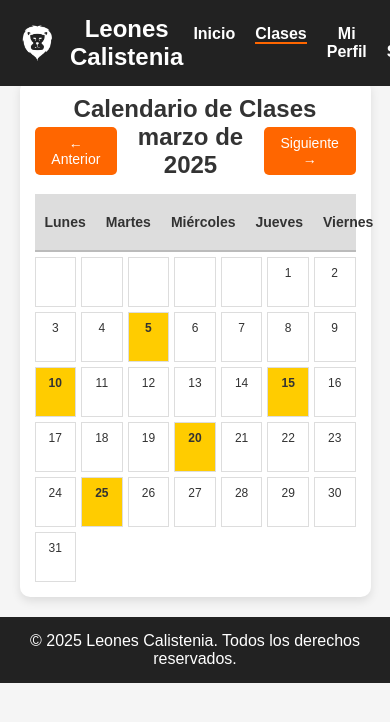
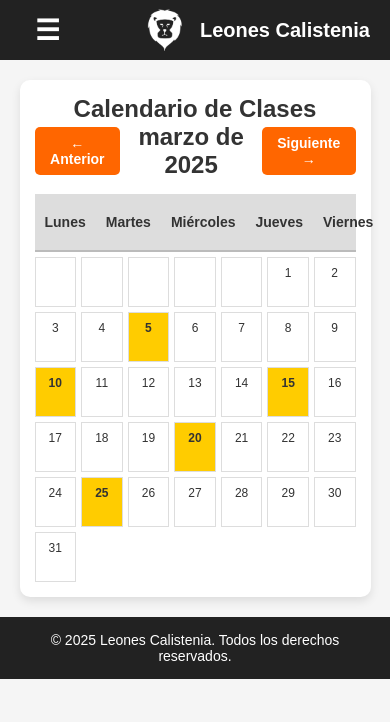
Before and after one commit to AlanDelAngel/leones_calistenia, a website: page public/classes.html in a window 390 px wide. Shown: the top 722 px of the page. Drawn offline with nearby package versions, Linux system fonts and the light colour scheme.

Commit message:
most recent bs

```diff
--- a/db.js
+++ b/db.js
@@ -5,7 +5,7 @@ const pool = mysql.createPool({
     user: process.env.DB_USER,
     password: process.env.DB_PASSWORD,
     database: process.env.DB_NAME,
-    host: process.env.DB_LOCAL_HOST, // SQL Connection | <host: process.env.DB_LOCAL_HOST> | <socketPath: `/cloudsql/${process.env.DB_HOST}`>
+    socketPath: `/cloudsql/${process.env.DB_HOST}`, // SQL Connection | <host: process.env.DB_LOCAL_HOST> | <socketPath: `/cloudsql/${process.env.DB_HOST}`>
     connectionLimit: 10
   });
 
--- a/public/auth.html
+++ b/public/auth.html
@@ -10,8 +10,8 @@
 <body>
     <header>
         <nav class="navbar">
-            <img src="/resources/logo.png" alt="Logo" class="logo_image">
-            <div class="logo">Leones Calistenia</div>
+            <script src="js/navbar_toggle.js"></script>
+            <div class="logo"><img src="/resources/logo.png" alt="Logo" class="logo_image">Leones Calistenia</div>
             <ul class="nav-links">
                 <li><a href="index.html">Inicio</a></li>
                 <li><a href="classes.html">Clases</a></li>
--- a/public/classes.html
+++ b/public/classes.html
@@ -10,8 +10,8 @@
 <body>
     <header>
         <nav class="navbar">
-            <img src="/resources/logo.png" alt="Logo" class="logo_image">
-            <div class="logo">Leones Calistenia</div>
+            <script src="js/navbar_toggle.js"></script>
+            <div class="logo"><img src="/resources/logo.png" alt="Logo" class="logo_image">Leones Calistenia</div>
             <ul class="nav-links">
                 <li><a href="index.html">Inicio</a></li>
                 <li><a href="classes.html" class="active">Clases</a></li>
--- a/public/css/styles.css
+++ b/public/css/styles.css
@@ -19,28 +19,31 @@ main {
 /* Navbar */
 .navbar {
     display: flex;
-    justify-content: flex-start;
+    justify-content: space-between;
     align-items: center;
-    padding: 15px 20px;
+    padding: 12px 20px;
     background-color: #222;
     color: white;
-    overflow: hidden;
+    width: 100%;
+    height: 60px;
     position: fixed;
     top: 0;
-    width: 100%;
+    left: 0;
     z-index: 1100;
 }
 
-.navbar .logo {
-    font-size: 1.5em;
+.logo {
+    display: flex;
+    align-items: center;
+    font-size: 20px;
     font-weight: bold;
-    margin-right: auto;
+    gap: 10px;
 }
 
 .navbar .logo_image {
-    width: 35px; /* Adjust size of the logo */
-    height: auto; /* Maintain aspect ratio */
-    margin-right: 15px;
+    width: 40px;
+    height: auto;
+    margin-right: 5px;
 }
 
 .nav-links {
@@ -56,21 +59,75 @@ main {
     color: white;
     text-decoration: none;
     font-weight: bold;
+    padding: 10px;
+    transition: color 0.3s, background-color 0.3s;
+}
+
+.nav-links a:hover {
+    background-color: rgba(255, 102, 0, 0.2);
+    border-radius: 5px;
 }
 
 .nav-links .active {
     border-bottom: 2px solid #ff6600;
 }
 
+/* Mobile Navbar */
+.menu-toggle {
+    display: none; /* Hidden by default */
+    font-size: 28px;
+    padding: 10px 15px;
+    background: none;
+    border: none;
+    color: white;
+    cursor: pointer;
+}
+
+@media (max-width: 768px) {
+    .menu-toggle {
+        display: block; /* Show only on mobile */
+    }
+
+    .nav-links {
+        display: none;
+        flex-direction: column;
+        position: absolute;
+        top: 60px;
+        left: 0;
+        background-color: #222;
+        width: 220px;
+        padding: 10px 0;
+        box-shadow: 2px 2px 10px rgba(0,0,0,0.2);
+        border-radius: 5px;
+    }
+
+    .nav-links.active {
+        display: flex;
+    }
+
+    .nav-links li {
+        padding: 12px 15px;
+    }
+
+    .nav-links a {
+        font-size: 16px;
+        padding: 10px 15px;
+    }
+}
+
 /* Hero Section */
+
+#index{
+    margin-top: 60px;
+}
+
 .hero {
     display: flex;
     flex-direction: column;
     justify-content: center;
     align-items: center;
     height: 100vh;
-    margin-top: -30px;
-    background-image: url('/resources/background.JPG');
+    background: linear-gradient(rgba(0,0,0,0.6), rgba(0,0,0,0.6)), url('/resources/background.JPG');
     background-size: cover;
     background-position: center;
     color: white;
@@ -83,13 +140,40 @@ main {
 
 .btn {
     display: inline-block;
-    margin-top: 15px;
-    padding: 10px 20px;
+    padding: 12px 20px;
     background-color: #ff6600;
     color: white;
     text-decoration: none;
     font-weight: bold;
     border-radius: 5px;
+    transition: background-color 0.3s;
+}
+
+.btn:hover {
+    background-color: #ff4400;
+}
+
+/* Footer */
+footer {
+    margin-top: 20px;
+    padding: 15px;
+    background-color: #222;
+    color: white;
+    text-align: center;
+}
+
+@media (max-width: 768px) {
+    .hero h1 {
+        font-size: 2em;
+    }
+
+    .btn {
+        padding: 10px 15px;
+    }
+
+    footer {
+        font-size: 14px;
+    }
 }
 
 .delete-btn {
@@ -130,23 +214,6 @@ input, select {
     width: 80%;
     border: 1px solid #ccc;
     border-radius: 5px;
-}
-
-button {
-    padding: 10px 20px;
-    background-color: #ff6600;
-    color: white;
-    border: none;
-    border-radius: 5px;
-    cursor: pointer;
-}
-
-/* Footer */
-footer {
-    margin-top: 20px;
-    padding: 15px;
-    background-color: #222;
-    color: white;
 }
 
 .index_footer {
@@ -329,11 +396,24 @@ th {
 }
 
 button {
+    display: inline-block;
     padding: 8px 12px;
+    font-size: 14px;
+    background-color: #ff6600;
+    color: white;
+    text-decoration: none;
+    font-weight: bold;
     border: none;
-    cursor: pointer;
-    font-size: 14px;
     border-radius: 5px;
+    transition: background-color 0.3s;
+}
+
+button:hover {
+    opacity: 0.8;
+}
+
+button:focus {
+    color: black;
 }
 
 .edit-btn {
@@ -345,7 +425,3 @@ button {
     background: #f44336;
     color: white;
 }
-
-button:hover {
-    opacity: 0.8;
-}
--- a/public/js/classes.js
+++ b/public/js/classes.js
@@ -9,11 +9,11 @@ document.addEventListener("DOMContentLoaded", () => {
 
     // Sample data for visualization (replace with API data)
     const sampleClasses = [
-        { id: 1, date: "2025-03-05", title: "Calistenia Básica, Coach: coach c, cupo disponible: 15" },
-        { id: 2, date: "2025-03-10", title: "Entrenamiento Avanzado, Coach: coach c, cupo disponible: 15" },
-        { id: 3, date: "2025-03-15", title: "Flexibilidad y Movilidad, Coach: coach c, cupo disponible: 15" },
-        { id: 4, date: "2025-03-20", title: "Rutina Full Body, Coach: coach c, cupo disponible: 15" },
-        { id: 5, date: "2025-03-25", title: "Ejercicios de Resistencia, Coach: coach c, cupo disponible: 15" },
+        { id: 1, date: "2025-03-05", title: "Calistenia Básica, Coach: Coach master, lugares disponible: 15" },
+        { id: 2, date: "2025-03-10", title: "Entrenamiento Avanzado, Coach: Coach master, lugares disponible: 15" },
+        { id: 3, date: "2025-03-15", title: "Flexibilidad y Movilidad, Coach: Coach master, lugares disponible: 15" },
+        { id: 4, date: "2025-03-20", title: "Rutina Full Body, Coach: Coach master, lugares disponible: 15" },
+        { id: 5, date: "2025-03-25", title: "Ejercicios de Resistencia, Coach: Coach master, lugares disponible: 15" },
     ];
 
     function loadCalendar() {
--- /dev/null
+++ b/public/js/navbar_toggle.js
@@ -0,0 +1,19 @@
+document.addEventListener("DOMContentLoaded", function () {
+    const menuToggle = document.createElement("button");
+    menuToggle.classList.add("menu-toggle");
+    menuToggle.innerHTML = "☰";
+    document.querySelector(".navbar").insertBefore(menuToggle, document.querySelector(".navbar .logo"));
+
+    const navLinks = document.querySelector(".nav-links");
+
+    menuToggle.addEventListener("click", function () {
+        navLinks.classList.toggle("active");
+    });
+
+    // Close menu when clicking outside (optional feature)
+    document.addEventListener("click", function (event) {
+        if (!menuToggle.contains(event.target) && !navLinks.contains(event.target)) {
+            navLinks.classList.remove("active");
+        }
+    });
+});
```
Also changed, not shown: public/index.html (+3 -3 lines), public/manager.html (+2 -2 lines), public/profile.html (+2 -2 lines).
